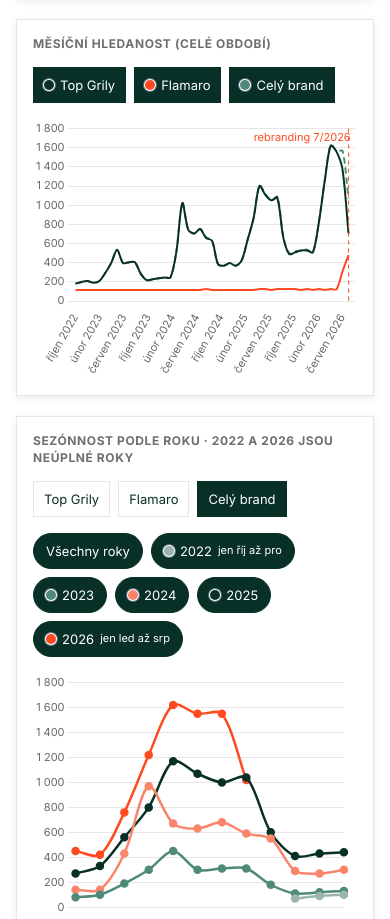
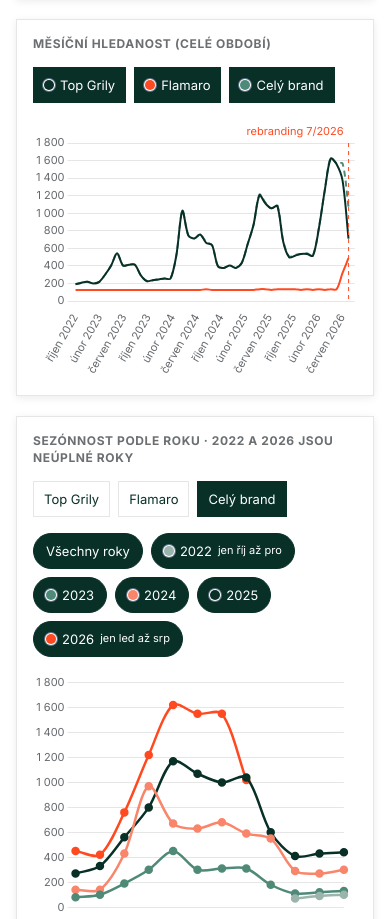
Before and after one commit to mairateam/Flamaro, a plain HTML site: page brand.html in a window 390 px wide. Shown: the part 1026-1945 px from the top of the page. Drawn offline with nearby package versions, Linux system fonts and the light colour scheme.

Commit message:
Brand: popisek rebrandingu na mobilu

```diff
--- a/brand.html
+++ b/brand.html
@@ -844,14 +844,14 @@
       ctx.setLineDash([]);
       ctx.fillStyle = '#ff4a21';
       ctx.font = '11px ' + FONT;
-      ctx.textAlign = 'left';
-      ctx.textBaseline = 'top';
+      ctx.textAlign = 'right';
+      ctx.textBaseline = 'bottom';
       var label = 'rebranding 7/2026';
       var width = ctx.measureText(label).width;
       var maxWidth = Math.max(1, area.right - area.left - 8);
-      var textX = Math.max(area.left + 4,
-        Math.min(x + 5, area.right - Math.min(width, maxWidth) - 4));
-      ctx.fillText(label, textX, area.top + 4, maxWidth);
+      var textX = Math.max(area.left + 4 + Math.min(width, maxWidth),
+        Math.min(x - 5, area.right - 4));
+      ctx.fillText(label, textX, area.top - 6, maxWidth);
       ctx.restore();
     }
   };
@@ -1254,6 +1254,7 @@
   if (isBrand) {
     monthlyConfig.data.datasets = monthlyBrandDatasets();
     monthlyConfig.plugins = [rebrandingPlugin];
+    monthlyConfig.options.layout = { padding: { top: 24 } };
   }
   monthlyChart = new Chart(document.getElementById(monthlyId), monthlyConfig);
   charts.push(monthlyChart);
```
Also changed, not shown: index.html (+6 -5 lines).
